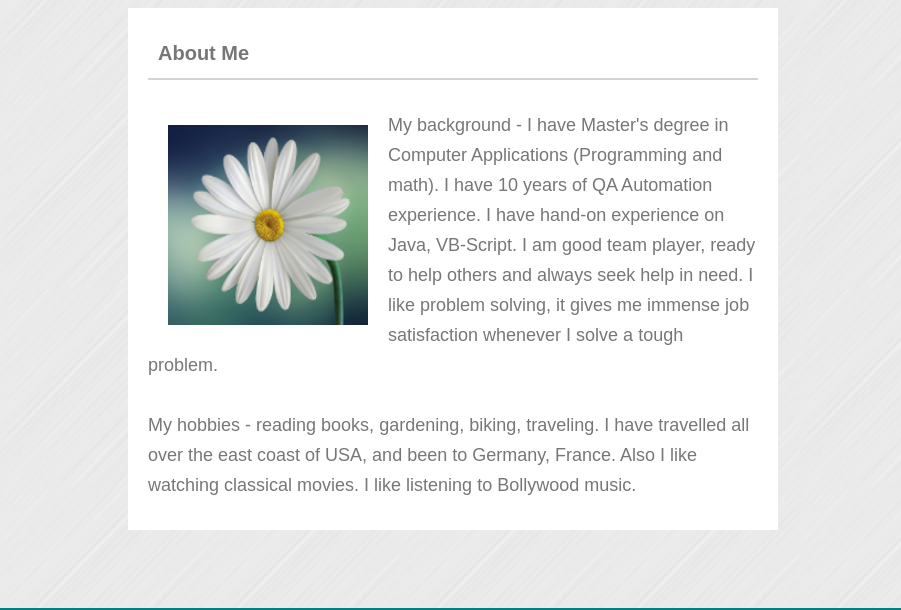
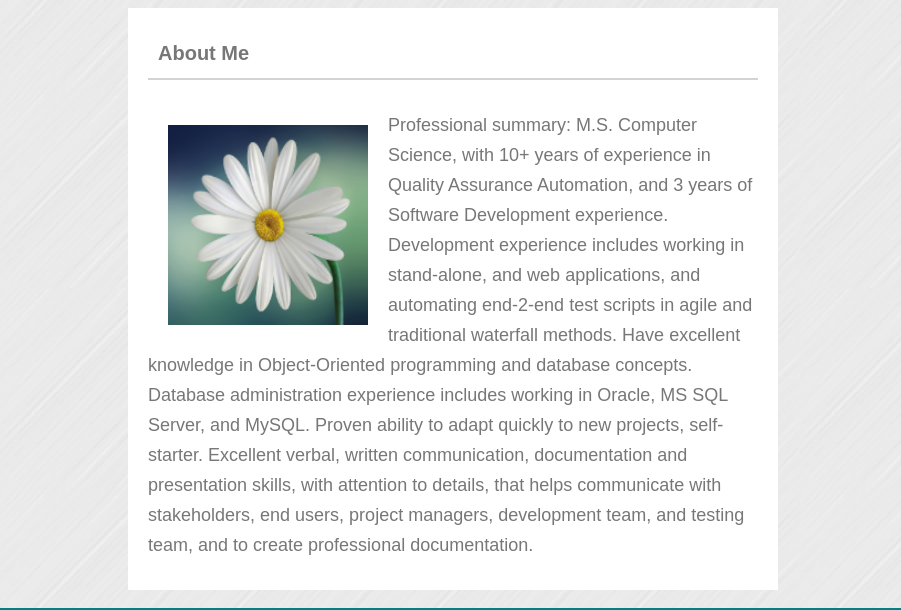
Before and after one commit to vaijiNeel/Portfolio_MediaQuery, a plain HTML site: page index.html in a window 1280 px wide. Shown: the part 112-722 px from the top of the page, 0-901 px from the left. Drawn offline with Linux system fonts and the light colour scheme.

Commit message:
updated files

```diff
--- a/index.html
+++ b/index.html
@@ -31,7 +31,7 @@
 				<h2>About Me</h2>
 
 				<!-- About me paragraph -->
-				<p class="para1"><img src="assets/images/flower.PNG" alt="My Picture" width="200px" height="200px">My background - I have Master's degree in Computer Applications (Programming and math). I have 10 years of QA Automation experience. I have hand-on experience on Java, VB-Script. I am good team player, ready to help others and always seek help in need. I like problem solving, it gives me immense job satisfaction whenever I solve a tough problem. <br> <br> My hobbies - reading books, gardening, biking, traveling. I have travelled all over the east coast of USA, and been to Germany, France. Also I like watching classical movies. I like listening to Bollywood music.</p>
+				<p class="para1"><img src="assets/images/flower.PNG" alt="My Picture" width="200px" height="200px">Professional summary: M.S. Computer Science, with 10+ years of experience in Quality Assurance Automation, and 3 years of Software Development experience. Development experience includes working in stand-alone, and web applications, and automating end-2-end test scripts in agile and traditional waterfall methods. Have excellent knowledge in Object-Oriented programming and database concepts. Database administration experience includes working in Oracle, MS SQL Server, and MySQL. Proven ability to adapt quickly to new projects, self-starter. Excellent verbal, written communication, documentation and presentation skills, with attention to details, that helps communicate with stakeholders, end users, project managers, development team, and testing team, and to create professional documentation.</p>
 
 		</section>
 
```
